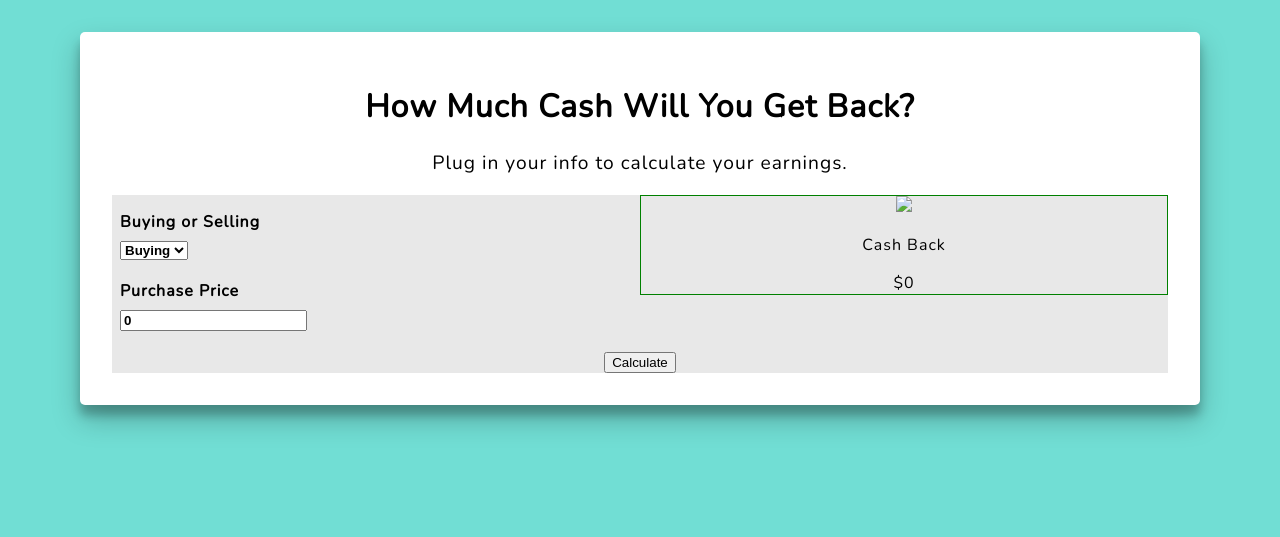
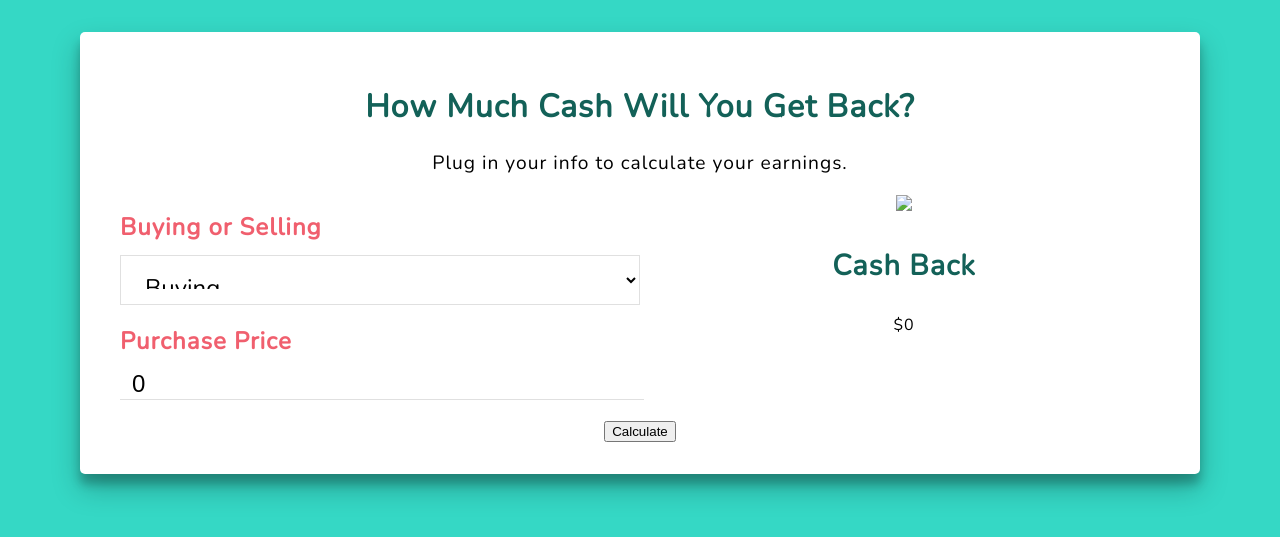
Before and after one commit to Ly900/cash-calculator, a PHP site: page / in a window 1280 px wide. Shown: the top 537 px of the page. Run offline with PHP 8.4, Linux system fonts and the light colour scheme; some libraries are stand-ins or nearby versions.

Commit message:
Add more styling to form

```diff
--- a/app.js
+++ b/app.js
@@ -31,8 +31,8 @@ const Input = function(props) {
 
 	inputToDisplay =
 		<div className={"cash-calc__input-section " + (inputClass)}>
-			<label className="cash-calc__form-item">{inputLabel}</label>
-			<input className="cash-calc__form-item" type="text" name={name} value={parseInt(props.price).toLocaleString("en")} onChange={props.onChange}/>
+			<label className="cash-calc__form-item cash-calc__form-label">{inputLabel}</label>
+			<input className="cash-calc__form-item cash-calc__form-input" type="text" name={name} value={parseInt(props.price).toLocaleString("en")} onChange={props.onChange}/>
 		</div>;
 
 	return(
@@ -182,8 +182,8 @@ class CashCalcForm extends React.Component {
 						<div class="cash-calc__form-block cash-calc__inputs-block">
 
 							<div className="cash-calc__input-section cash-calc__input-section__prompt">
-								<label className="cash-calc__form-item">Buying or Selling</label>
-								<select className="cash-calc__form-item" onChange={this.handleSelectChange}>
+								<label className="cash-calc__form-item cash-calc__form-label">Buying or Selling</label>
+								<select className="cash-calc__form-item cash-calc__form-select" onChange={this.handleSelectChange}>
 									<option value="Buying">Buying</option>
 									<option value="Selling">Selling</option>
 									<option value="Both">Both</option>
--- a/style.css
+++ b/style.css
@@ -1,4 +1,3 @@
-@import url("https://fonts.googleapis.com/css?family=Poppins");
 @import url("https://fonts.googleapis.com/css?family=Nunito");
 /* Reset Styles */
 div {
@@ -8,7 +7,7 @@ div {
 
 /* Variables */
 html {
-  background: #71DED4; }
+  background: #35D8C5; }
 
 body {
   font-family: 'Nunito', sans-serif;
@@ -26,16 +25,38 @@ body {
   .cash-calc__header {
     text-align: center; }
   .cash-calc__heading {
-    color: black;
+    color: #136158;
     font-size: 2rem; }
   .cash-calc__description {
     font-size: 1.2rem; }
   .cash-calc__form-container {
-    background: #E8E8E8; }
+    background: white; }
   .cash-calc__form-item {
     display: block;
+    margin-bottom: .5em; }
+  .cash-calc__form-label, .cash-calc__cash-back {
     font-weight: bolder;
-    margin-bottom: .5em; }
+    font-size: 1.5rem;
+    color: #F05F6E; }
+  .cash-calc__form-select {
+    font-family: 'Nunito', sans-serif;
+    height: 50px;
+    width: 100%;
+    font-size: 1.5rem;
+    padding: 15px;
+    background: none;
+    border-color: #E0E0E0;
+    text-indent: 5px; }
+  .cash-calc__form-input {
+    width: 100%;
+    font-size: 1.5rem;
+    border: none;
+    border-bottom: 1px solid #E0E0E0;
+    text-indent: 10px; }
+  .cash-calc__cash-back {
+    color: #136158;
+    font-size: 1.8rem;
+    font-weight: bolder; }
 
 .cash-calc__inputs-results-wrapper {
   display: flex;
@@ -48,7 +69,6 @@ body {
   margin-top: 1em; }
 
 .cash-calc__results {
-  border: 1px solid green;
   text-align: center; }
 
 .cash-calc__submit-container {
--- a/style.scss
+++ b/style.scss
@@ -1,4 +1,4 @@
-@import url('https://fonts.googleapis.com/css?family=Poppins');
+// @import url('https://fonts.googleapis.com/css?family=Poppins');
 @import url('https://fonts.googleapis.com/css?family=Nunito');
 
 /* Reset Styles */
@@ -9,12 +9,17 @@ div {
 }
 
 /* Variables */
-$primaryColor: #71DED4;
-$headingColor: black;
-$formColor: #E8E8E8;
+$primaryColor: #35D8C5;
+$secondaryColor: #F05F6E;
+$headingColor: darken($primaryColor, 30%);
+// $headingColor: #626363;
+$formColor: white;
+$gray: #E0E0E0;
+
 html {
 	background: $primaryColor;
 }
+
 body {
 	font-family: 'Nunito', sans-serif;
 	font-size: 16px;
@@ -47,8 +52,35 @@ body {
 	}
 	&__form-item {
 		display: block;
+		margin-bottom: .5em;
+	}
+	&__form-label {
 		font-weight: bolder;
-		margin-bottom: .5em;
+		font-size: 1.5rem;
+		color: $secondaryColor;
+	}
+	&__form-select {
+		font-family: 'Nunito', sans-serif;
+		height: 50px;
+		width: 100%;
+		font-size: 1.5rem;
+    padding: 15px;
+		background: none;
+		border-color: $gray;
+		text-indent: 5px;
+	}
+	&__form-input {
+		width: 100%;
+		font-size: 1.5rem;
+		border: none;
+		border-bottom: 1px solid $gray;
+		text-indent: 10px;
+	}
+	&__cash-back {
+		@extend .cash-calc__form-label;
+		color: $headingColor;
+		font-size: 1.8rem;
+		font-weight: bolder;
 	}
 }
 .cash-calc__inputs-results-wrapper {
@@ -73,7 +105,7 @@ body {
 }
 
 .cash-calc__results {
-	border: 1px solid green;
+	// border: 1px solid green;
 	text-align: center;
 }
 
```
